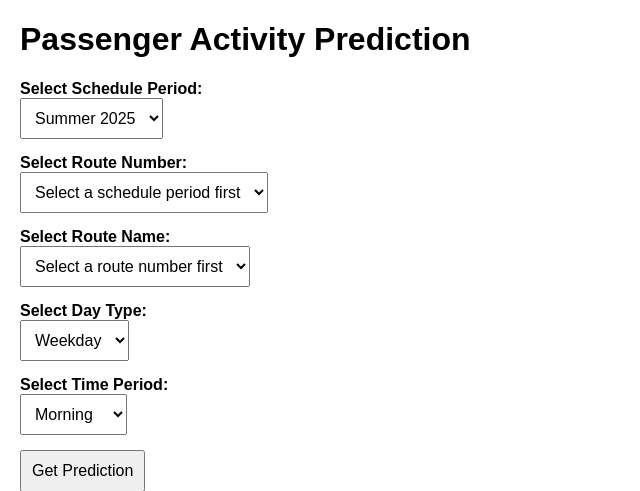
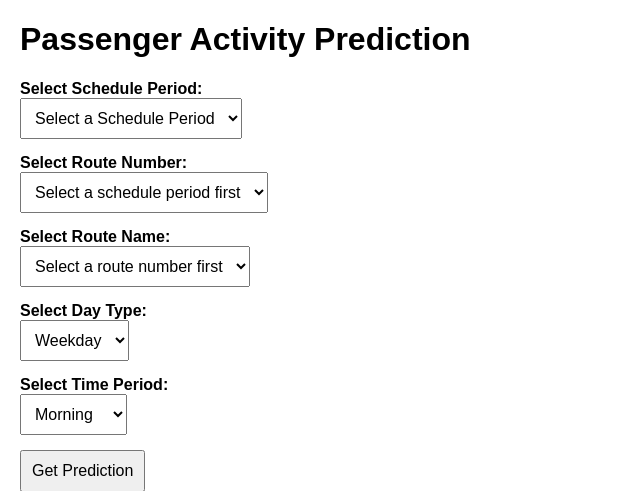
Before and after one commit to Ishaan933/passenger_activity_model, a Flask app: page / in a window 1280 px wide. Shown: the top 491 px of the page, without its empty margins (0-640 px from the left). Run offline with Flask 3, Linux system fonts and the light colour scheme; parts of the project's set-up code (start-up, migrations or seed data) failed here and were passed over.

Commit message:
Update index.html

```diff
--- a/templates/index.html
+++ b/templates/index.html
@@ -28,6 +28,7 @@
         <div class="form-group">
             <label for="schedule_period">Select Schedule Period:</label>
             <select id="schedule_period" onchange="fetchRouteNumbers()" required>
+                <option value="" selected disabled>Select a Schedule Period</option>
                 <option value="Summer 2025">Summer 2025</option>
                 <option value="Fall 2025">Fall 2025</option>
                 <option value="Spring 2025">Spring 2025</option>
```
